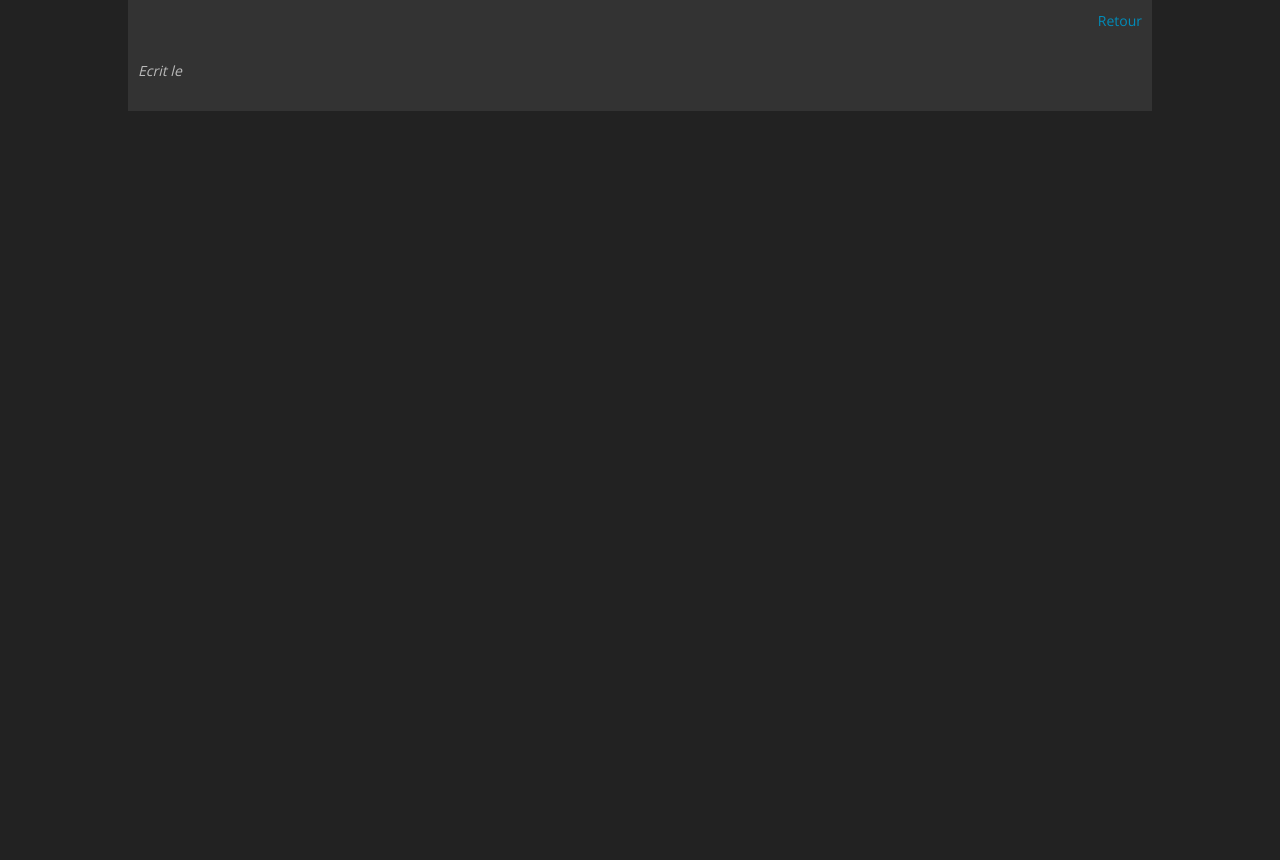
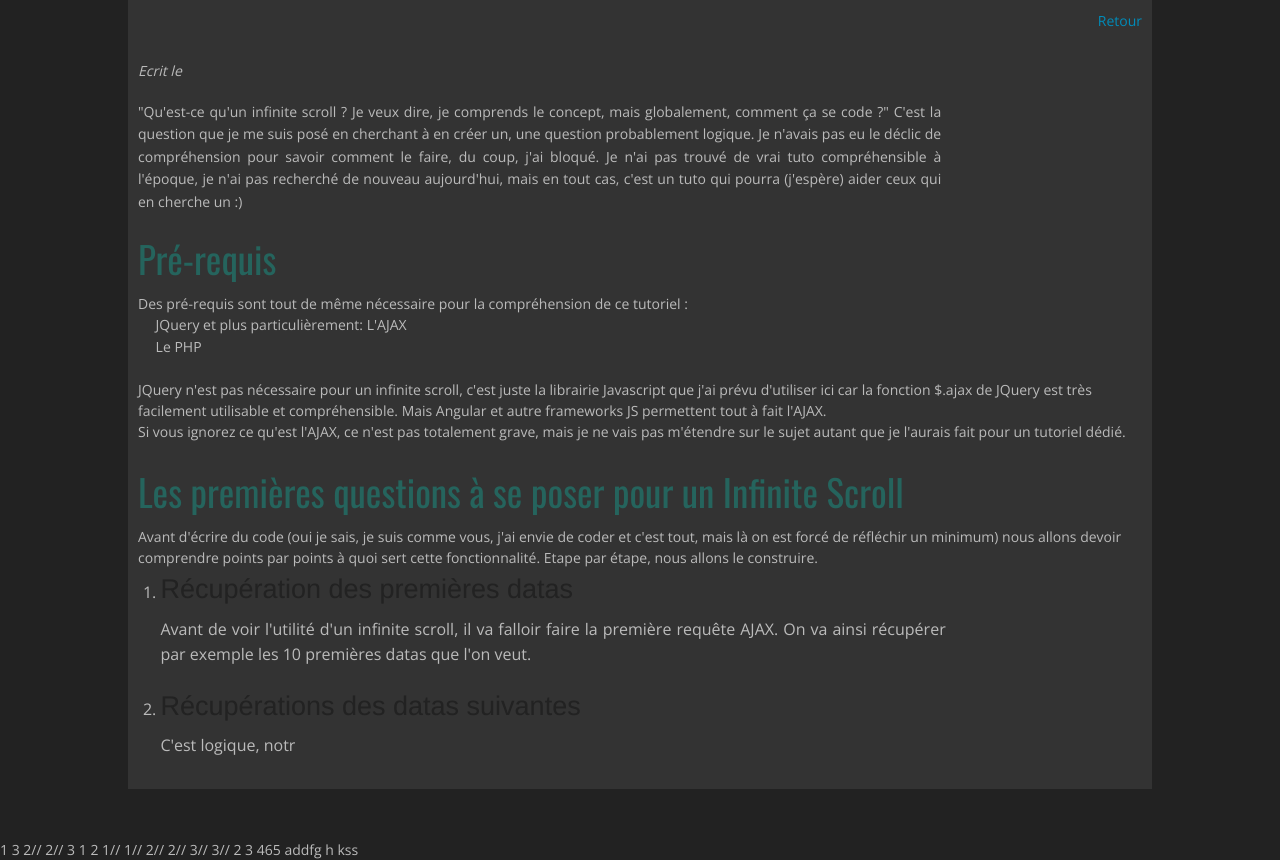
Before and after one commit to guillaumebarranco/Webarranco, a CakePHP app: the page made by app/View/Blog/article.ctp in a window 1280 px wide. Shown: the part 200-1060 px from the top of the page. Before the commit the page ends 311 px from the top, so only its background shows below. Run offline with PHP 8.4 and a stand-in for CakePHP, Linux system fonts and the light colour scheme; the template is opened without the code that fills it, so the values that code supplies are empty; some libraries are stand-ins or nearby versions.

Commit message:
before merge

```diff
--- a/app/View/Blog/article.ctp
+++ b/app/View/Blog/article.ctp
@@ -7,5 +7,69 @@
 		<h1><?= $article['Article']['Title'] ?></h1>
 		<i class="date">Ecrit le <?= substr($article['Article']['created'], 0, 10) ?></i>
 		<p><?= $article['Article']['Content'] ?></p>
+
+		<p>
+			"Qu'est-ce qu'un infinite scroll ? Je veux dire, je comprends le concept, mais globalement, comment ça se code ?"
+
+			C'est la question que je me suis posé en cherchant à en créer un, une question probablement logique. Je n'avais pas eu le déclic de compréhension pour savoir comment le faire, du coup, j'ai bloqué. Je n'ai pas trouvé de vrai tuto compréhensible à l'époque, je n'ai pas recherché de nouveau aujourd'hui, mais en tout cas, c'est un tuto qui pourra (j'espère) aider ceux qui en cherche un :)
+
+			<h2>Pré-requis</h2>
+
+			Des pré-requis sont tout de même nécessaire pour la compréhension de ce tutoriel :
+
+			<ul>
+				<li>JQuery et plus particulièrement: L'AJAX</li>
+				<li>Le PHP</li>
+			</ul>
+
+			JQuery n'est pas nécessaire pour un infinite scroll, c'est juste la librairie Javascript que j'ai prévu d'utiliser ici car la fonction $.ajax de JQuery est très facilement utilisable et compréhensible. Mais Angular et autre frameworks JS permettent tout à fait l'AJAX. <br />
+
+			Si vous ignorez ce qu'est l'AJAX, ce n'est pas totalement grave, mais je ne vais pas m'étendre sur le sujet autant que je l'aurais fait pour un tutoriel dédié. <br /><br />
+
+			<h2>Les premières questions à se poser pour un Infinite Scroll</h2>
+
+			Avant d'écrire du code (oui je sais, je suis comme vous, j'ai envie de coder et c'est tout, mais là on est forcé de réfléchir un minimum) nous allons devoir comprendre points par points à quoi sert cette fonctionnalité. Etape par étape, nous allons le construire.
+
+			<ol>
+				<li>
+					<h3>Récupération des premières datas</h3>
+
+					<p>
+						Avant de voir l'utilité d'un infinite scroll, il va falloir faire la première requête AJAX. On va ainsi récupérer par exemple les 10 premières datas que l'on veut.
+					</p>
+				</li>
+
+				<li>
+					<h3>Récupérations des datas suivantes</h3>
+
+					<p>
+						C'est logique, notr
+					</p>
+				</li>
+			</ol>
+
+
+
+		</p>
 	</div>
 </div>
+
+1
+3
+2//
+2//
+3
+1
+2
+1//
+1//
+2//
+2//
+3//
+3//
+2
+3
+
+465
+
+addfg h kss
--- a/app/View/Layouts/default.ctp
+++ b/app/View/Layouts/default.ctp
@@ -5,8 +5,8 @@
 
 		<title>Porfolio Guillaume Barranco - Développeur Web Full Stack</title>
 
-		<link rel="shortcut icon" href="favicon.ico" type="image/x-icon"/>
-		<link rel="icon" href="favicon.ico" type="image/x-icon"/>
+		<link rel="shortcut icon" href="img/favicon.ico.png" type="image/x-icon"/>
+		<link rel="icon" href="img/favicon.ico.png" type="image/x-icon"/>
 
 		<meta name="viewport" content="width=device-width, initial-scale=1">
 		<meta name="description" content="Découvrez le Portefolio d'un développeur passionné par son métier qui cherche sans cesse à parfaire sa curiosité Web !" />
```
Also changed, not shown: app/webroot/img/favicon.ico.png (added).
